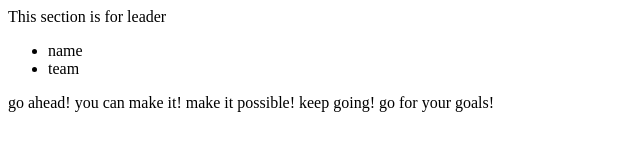
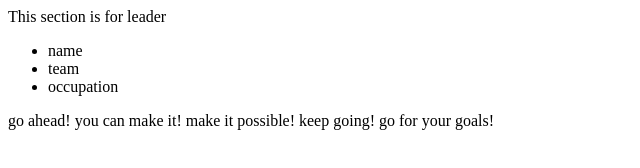
Before and after one commit to Minji0011/group-project, a plain HTML site: page index.html in a window 1280 px wide. Shown: the whole page, without its empty margins (0-640 px from the left). Drawn offline with Linux system fonts and the light colour scheme.

Commit message:
master upload

```diff
--- a/index.html
+++ b/index.html
@@ -12,6 +12,7 @@
         <ul>
             <li>name</li>
             <li>team</li>
+            <li>occupation</li>
         </ul>
     </header>
     <main>
```
